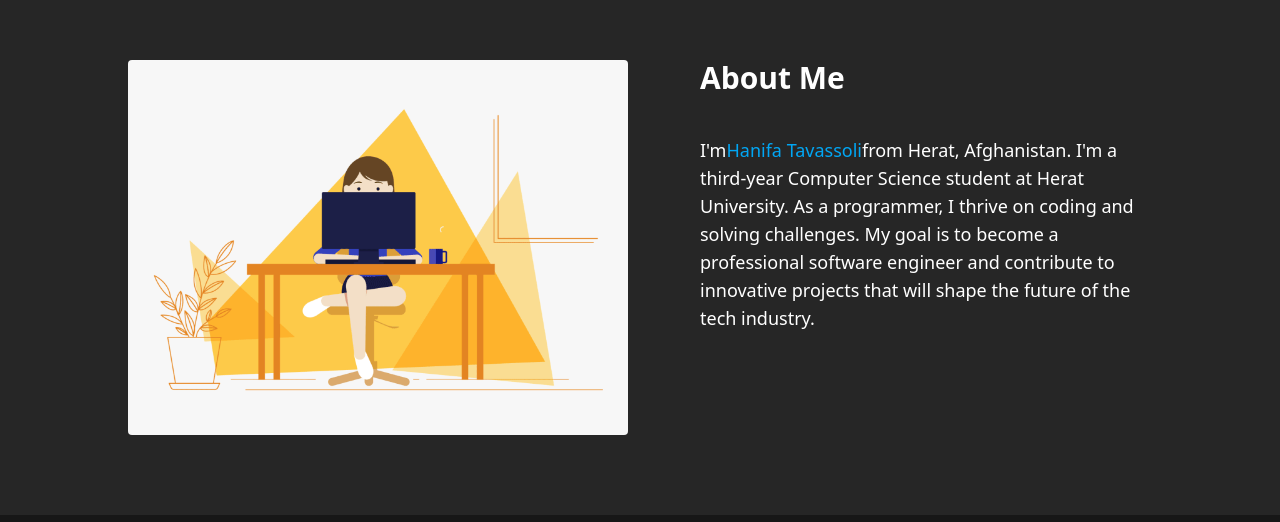
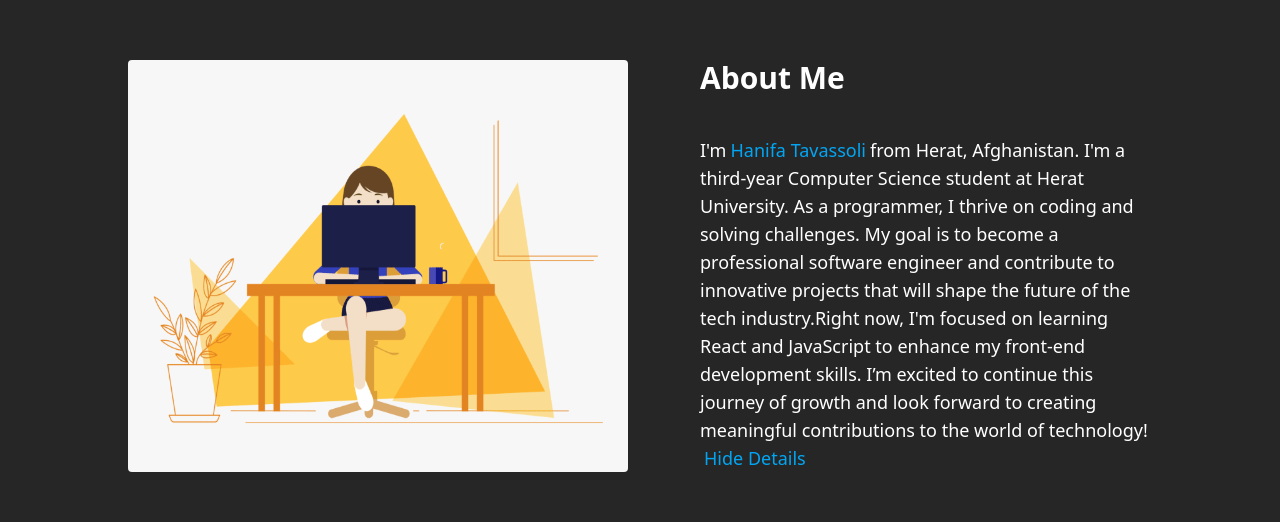
Before and after one commit to HanifaTavassoli/Portfolio-2, a React (Vite) app: page / in a window 1280 px wide. Shown: the part 820-1342 px from the top of the page. Built offline with nearby package versions, Linux system fonts and the light colour scheme.

Commit message:
Implement conditional rendering and toggle button for 'More Details' section

```diff
--- a/src/components/About.jsx
+++ b/src/components/About.jsx
@@ -22,7 +22,7 @@ function About({ animation }) {
             <div className="sm:text-base md:text-lg hyphenate text-base">
               <span>
                 I'm
-                <a href="#" className="text-sky-500">
+                <a href="#" className="text-sky-500 mx-1">
                   Hanifa Tavassoli
                 </a>
                 from Herat, Afghanistan. I'm a third-year Computer Science
@@ -31,6 +31,20 @@ function About({ animation }) {
                 software engineer and contribute to innovative projects that
                 will shape the future of the tech industry.
               </span>
+              {showMore && (
+                <span>
+                  Right now, I'm focused on learning React and JavaScript to
+                  enhance my front-end development skills. I’m excited to
+                  continue this journey of growth and look forward to creating
+                  meaningful contributions to the world of technology!
+                </span>
+              )}
+              <button
+                className="text-sky-500 cursor-pointer ml-1"
+                onClick={toggleShowMore}
+              >
+                {showMore ? "Hide Details" : "More Details"}
+              </button>
             </div>
           </div>
         </div>
```
